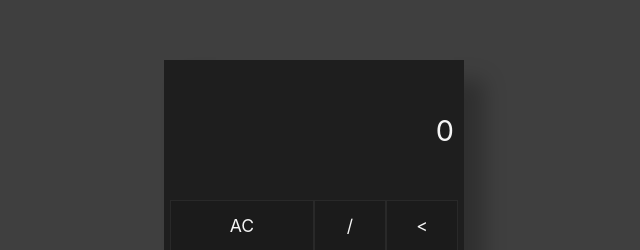
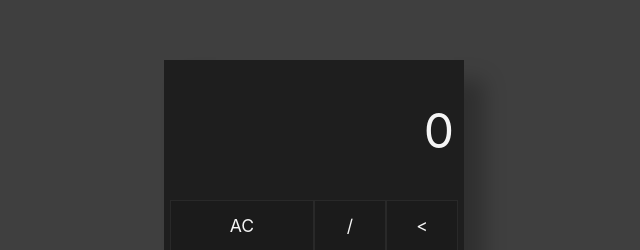
Before and after one commit to fedonizete/ReactCalculator, a React (Create React App) app: page / in a window 1280 px wide. Shown: the part 115-365 px from the top of the page, without its empty margins (326-966 px from the left). Built offline with nearby package versions, Linux system fonts and the light colour scheme.

Commit message:
flexible font OK

```diff
--- a/src/components/Display.css
+++ b/src/components/Display.css
@@ -1,13 +1,19 @@
 .display{
     background-color: #1e1e1e;
     height: 120px;
-    overflow:inherit;
+    overflow:hidden;
     display: flex;
     justify-content: flex-end;
     align-items: center;
     padding: 10px;
     color: whitesmoke;
 
-    font-size: 1.8rem;
+    font-size: 3rem;
 
 }
+.small{
+    font-size: 2rem;
+}
+.smaller{
+    font-size: 1.5rem;
+}
--- a/src/components/Display.jsx
+++ b/src/components/Display.jsx
@@ -3,10 +3,12 @@ import './Display.css'
 
 export default props => {
 
-
+    let classes = 'display '
+    classes += props.fontSize === 'small' ? 'small' : '';
+    classes += props.fontSize === 'smaller' ? 'smaller' : '';
 
     return(
-        <div className='display'>
+        <div className={classes}>
             {props.value}
         </div>
     )
--- a/src/main/Calculator.jsx
+++ b/src/main/Calculator.jsx
@@ -9,7 +9,7 @@ const defaultValue = {
     operation: null,
     i: 0,
     clearDisplay: false,
-    fontSize: '3rem'
+    fontSize: ''
 }
 
 
@@ -23,6 +23,19 @@ export default class Calculator extends Component {
         this.addDigit = this.addDigit.bind(this)
         this.clear = this.clear.bind(this)
         this.setOperation = this.setOperation.bind(this)
+    }
+
+    setFont(e){
+
+        const size = e.length
+
+        if(size > 7){
+            if(size < 14){
+                this.setState({fontSize: 'small'})
+            }else{
+                this.setState({fontSize: 'smaller'})
+            }
+        }
     }
 
     clear(){
@@ -39,6 +52,7 @@ export default class Calculator extends Component {
 
         const displayNumber = displayValue + e
 
+        this.setFont(displayNumber)
 
         this.setState({
             currentValue: displayNumber,
@@ -88,7 +102,11 @@ export default class Calculator extends Component {
             values[0] = result
             values[1] = 0
 
+            const strResult = result.toString();
 
+            if(strResult.length > 7){
+                this.setFont(strResult)
+            }
 
 
             this.setState({
@@ -106,6 +124,7 @@ export default class Calculator extends Component {
             values
         })
     }
+
 
 
     render(){
```
